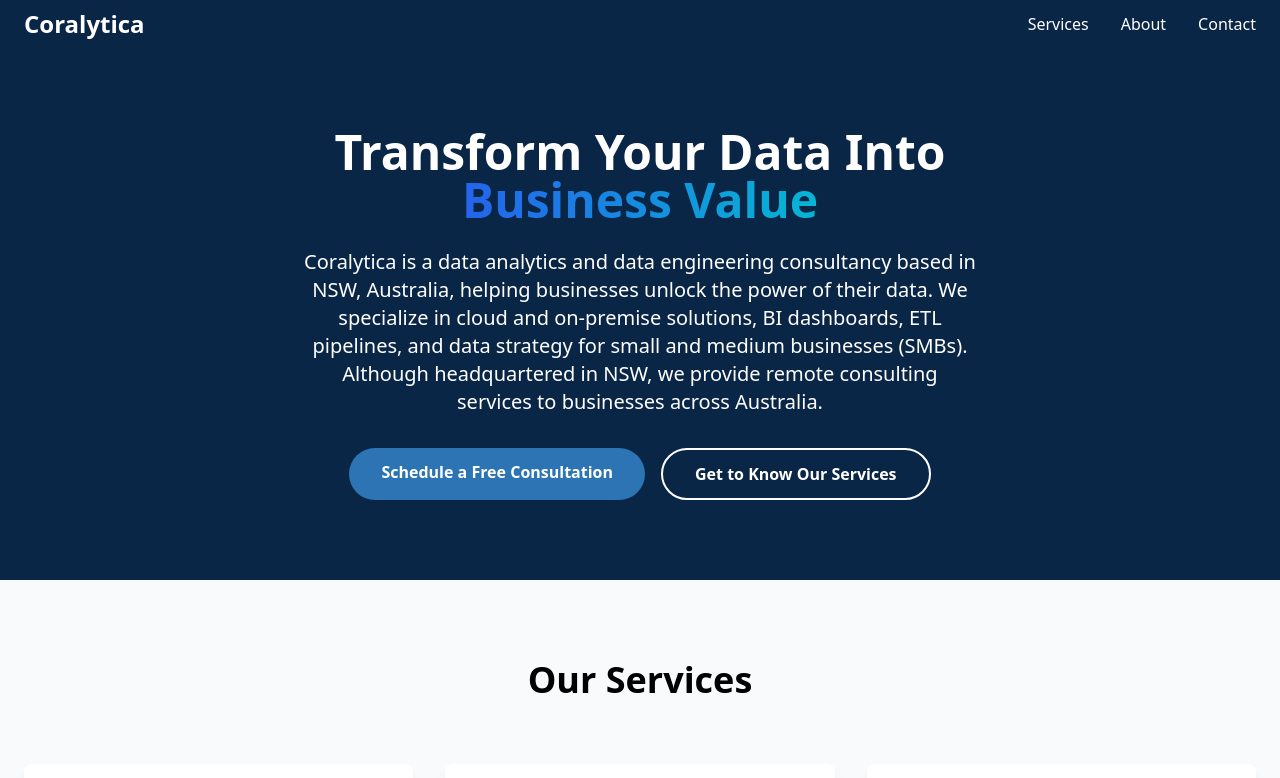
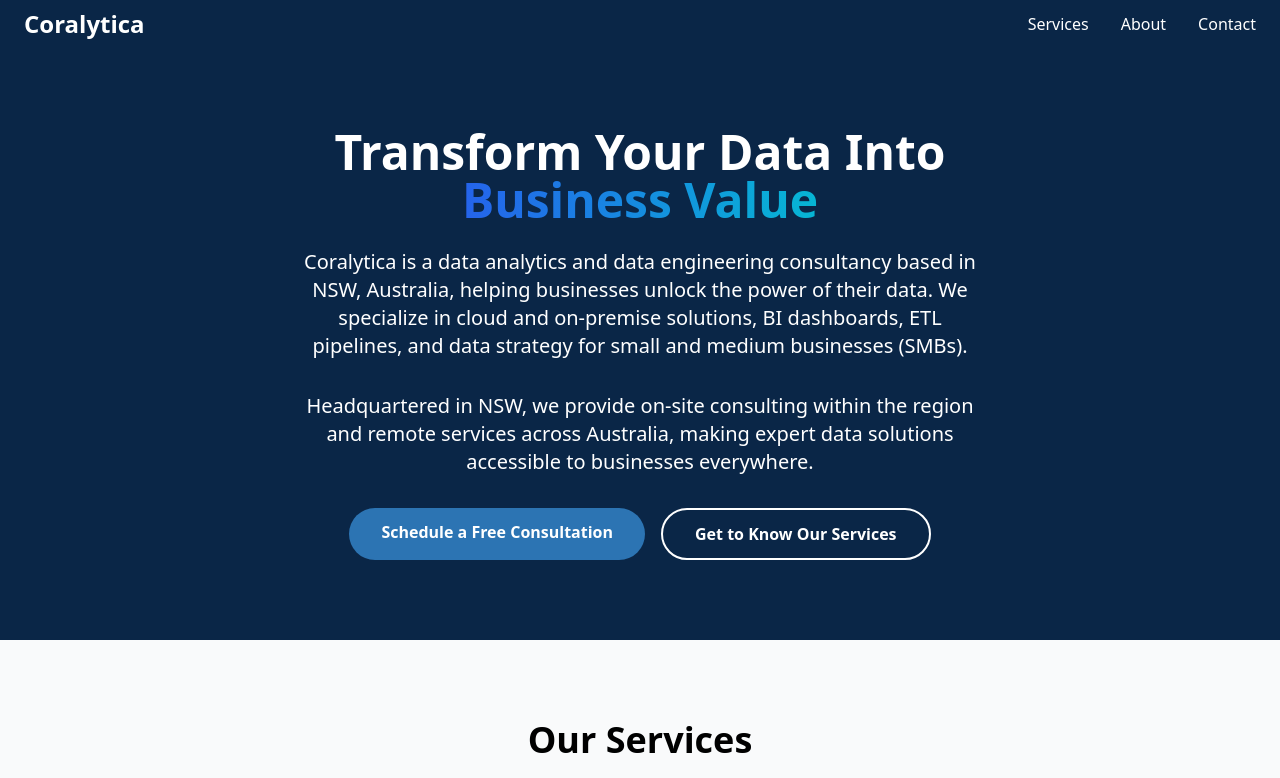
Before and after one commit to aldojaimejuarez/coralytica, a React (Vite) app: page / in a window 1280 px wide. Shown: the top 778 px of the page. Built offline with nearby package versions, Linux system fonts and the light colour scheme.

Commit message:
adding new main description in landing

```diff
--- a/src/App.jsx
+++ b/src/App.jsx
@@ -344,7 +344,10 @@ function HomePage() {
               </motion.span>
             </motion.h1>
             <p className="text-xl mb-8 max-w-2xl mx-auto">
-            Coralytica is a data analytics and data engineering consultancy based in NSW, Australia, helping businesses unlock the power of their data. We specialize in cloud and on-premise solutions, BI dashboards, ETL pipelines, and data strategy for small and medium businesses (SMBs). Although headquartered in NSW, we provide remote consulting services to businesses across Australia.
+            Coralytica is a data analytics and data engineering consultancy based in NSW, Australia, helping businesses unlock the power of their data. We specialize in cloud and on-premise solutions, BI dashboards, ETL pipelines, and data strategy for small and medium businesses (SMBs).
+            </p>
+            <p className="text-xl mb-8 max-w-2xl mx-auto">
+            Headquartered in NSW, we provide on-site consulting within the region and remote services across Australia, making expert data solutions accessible to businesses everywhere.
             </p>
             <div className="flex flex-col sm:flex-row justify-center gap-4">
               <a href="#contact" className="bg-accent hover:bg-blue-700 text-white font-bold py-3 px-8 rounded-full transition-colors">
```
